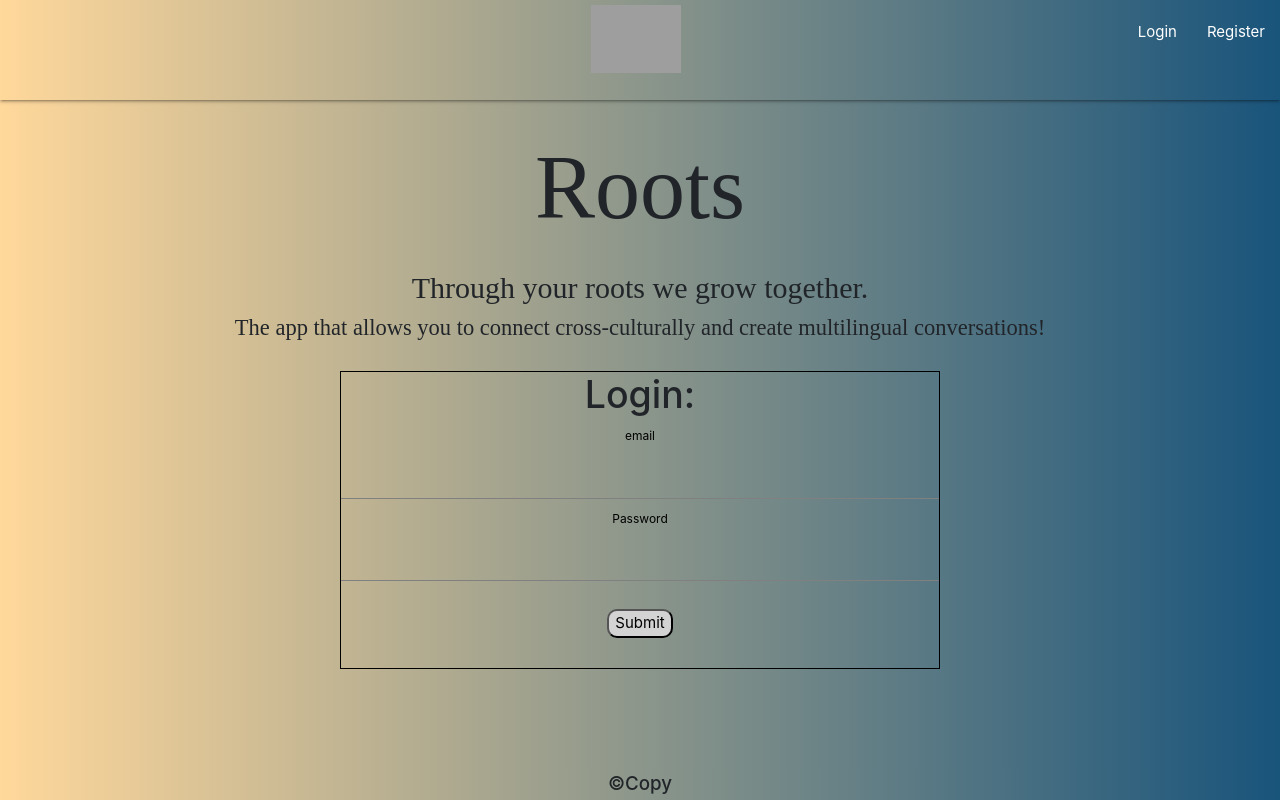
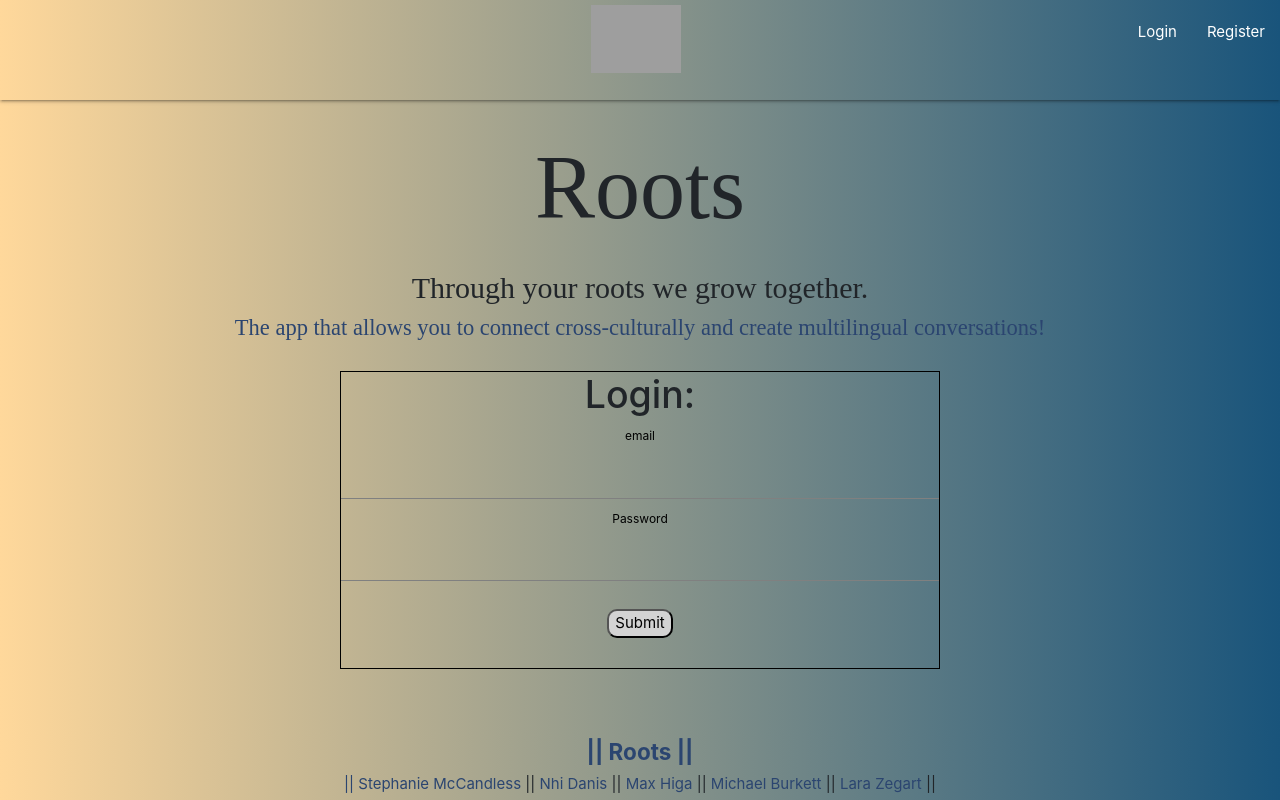
Before and after one commit to stephimarie/Roots, a React (Create React App) app in the folder client/: page /login in a window 1280 px wide. Built offline with nearby package versions, Linux system fonts and the light colour scheme; no server answers; grey boxes are pictures that could not be loaded; a web font is replaced by a local one.

Commit message:
update footer

```diff
--- a/client/src/App.css
+++ b/client/src/App.css
@@ -63,3 +63,8 @@ body {
     font-size: 18px;
     color: black;
   }
+
+  ::placeholder {
+    color: black;
+
+  }
--- a/client/src/components/Footer/footer.js
+++ b/client/src/components/Footer/footer.js
@@ -4,7 +4,13 @@ import "./style.css";
 function Footer() {
   return (
     <div className="footer">
-      <h5 id="text">&copy;Copy</h5>
+       <p id="team">
+        <h4 ><strong >|| Roots || </strong> </h4>
+        <a href="https://github.com/stephimarie" target="blank"> || Stephanie McCandless</a> || <a href="https://github.com/NhiDanis"
+          target="blank">Nhi Danis</a> || <a href="https://github.com/maxx-808" target="blank">Max Higa</a> || <a
+          href="https://github.com/cadeburkett" target="blank">Michael Burkett</a> || <a href="https://github.com/lzegart"
+          target="blank">Lara Zegart</a> ||
+      </p>
     </div>
   );
 }
--- a/client/src/components/Footer/style.css
+++ b/client/src/components/Footer/style.css
@@ -16,9 +16,13 @@
   ); /* W3C, IE 10+/ Edge, Firefox 16+, Chrome 26+, Opera 12+, Safari 7+ */
 }
 
-#text {
+#team {
   width: fit-content;
   margin: auto;
   padding-bottom: 5px;
   padding-top: 5px;
 }
+
+#team a, h4{
+  color: #2b4570;
+}
--- a/client/src/components/PostContainer.js
+++ b/client/src/components/PostContainer.js
@@ -78,7 +78,7 @@ const PostContainer = () => {
             <p>{post.message}</p>
             <form>
               <input
-                style={{ color: "black" }}
+                style={{ color: "black", placeholder:"black" }}
                 type="text"
                 id={"chat" + post.userId}
                 className="chatInput"
```
